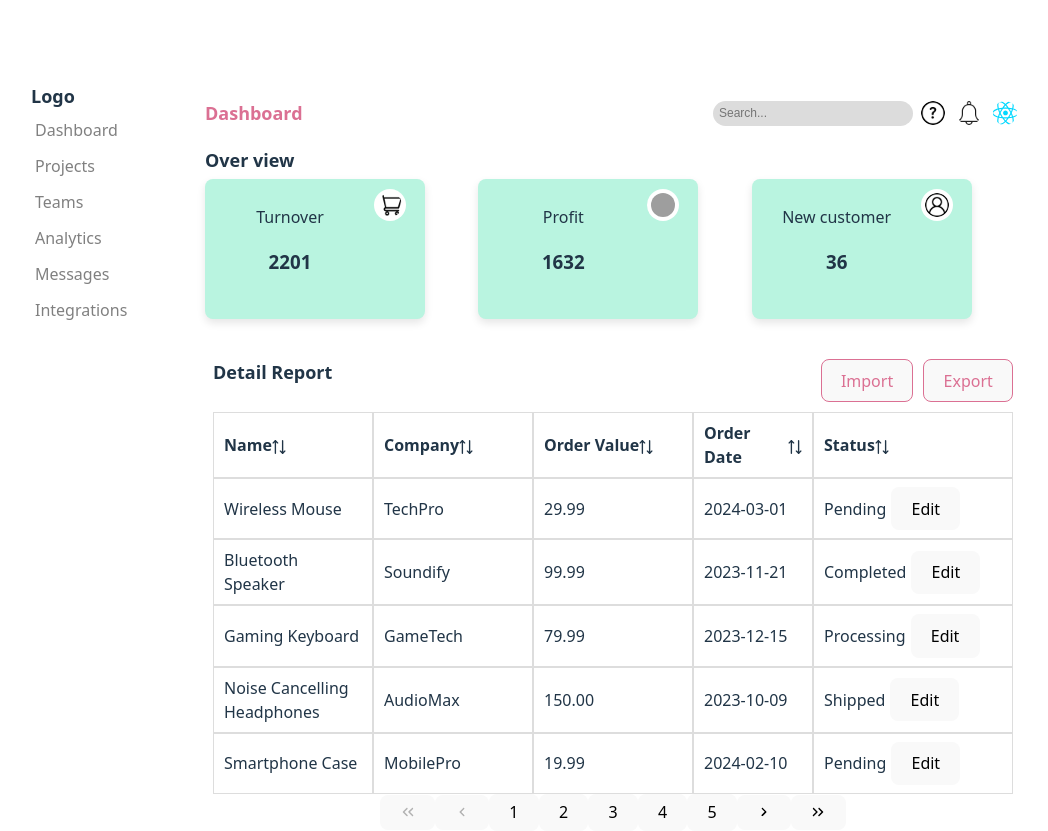
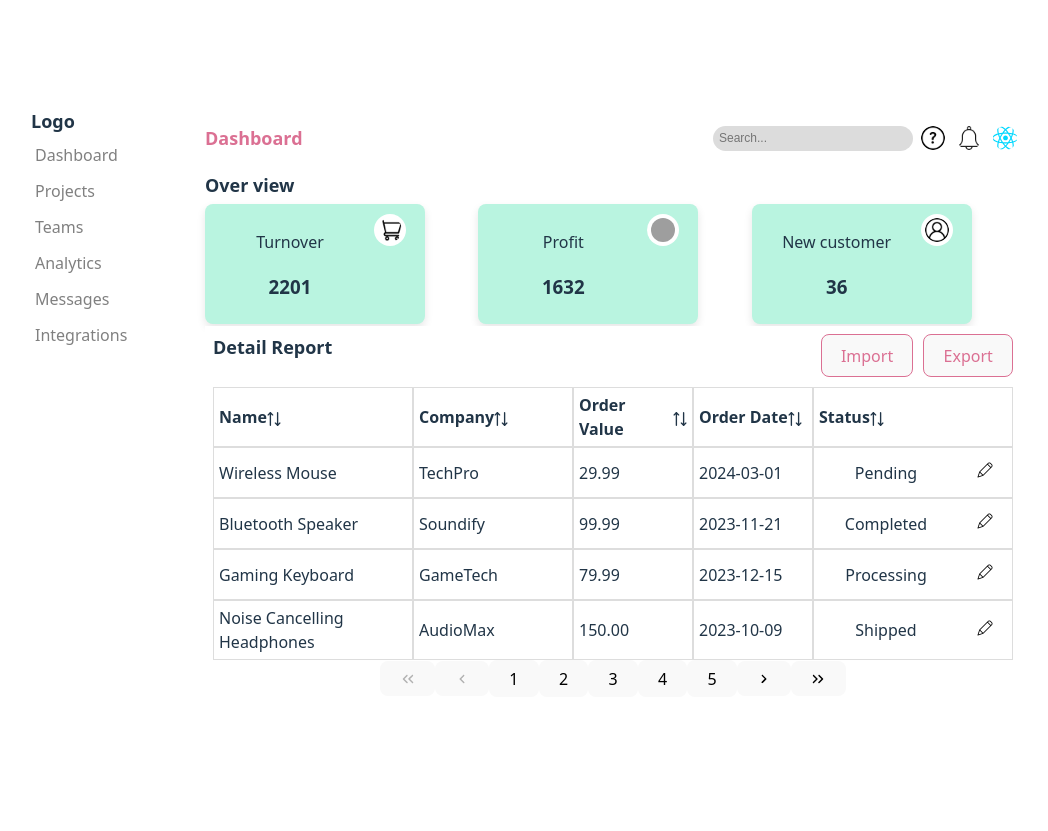
Before and after one commit to datt152/TranThanhDat_AppAdmin, a React (Vite) app: page / in a window 1280 px wide. Shown: the whole page, without its empty margins (114-1162 px from the left). After the commit the page ends 800 px from the top, so only its background shows below. Built offline with nearby package versions, Linux system fonts and the light colour scheme; grey boxes are pictures that could not be loaded.

Commit message:
commit click edit modal

```diff
--- a/package.json
+++ b/package.json
@@ -15,7 +15,8 @@
     "primeicons": "^7.0.0",
     "primereact": "^10.9.4",
     "react": "^19.0.0",
-    "react-dom": "^19.0.0"
+    "react-dom": "^19.0.0",
+    "react-modal": "^3.16.3"
   },
   "devDependencies": {
     "@eslint/js": "^9.21.0",
--- a/src/App.css
+++ b/src/App.css
@@ -1,18 +1,20 @@
 #root {
   max-width: 1000px;
   margin: 0 auto;
-  padding: 0.5rem; /* Giảm padding trong root từ 1rem xuống 0.5rem */
+  padding: 0.5rem;
   text-align: center;
 }
 
-.container {  display: grid;
+.container {
+  display: grid;
   grid-template-areas:
     "menu header"
     "menu items"
     "menu content";
   grid-template-columns: 1fr 3fr;
-  gap: 4px; /* Giảm gap từ 8px xuống 4px */
-  padding: 5px; /* Giảm padding từ 10px xuống 5px */
+  gap: 4px;
+  padding: 5px;
+  overflow: auto;
 
 
 }
@@ -22,7 +24,7 @@
   display: flex;
   justify-content: center;
   align-items: center;
-  height: 60px; /* Giảm chiều cao từ 80px xuống 60px */
+  height: 60px;
   text-align: center;
   color: palevioletred;
 }
@@ -32,7 +34,7 @@ h2 {
   margin: 0;
   text-align: left;
   justify-self: center;
-  font-size: 18px; /* Giảm kích thước chữ từ 20px xuống 18px */
+  font-size: 18px;
 }
 
 .container > div.menu {
@@ -41,10 +43,10 @@ h2 {
 }
 
 .menuItem {
-  margin-top: 4px; /* Giảm margin từ 8px xuống 4px */
+  margin-top: 4px;
   display: flex;
   flex-wrap: wrap;
-  gap: 4px; /* Giảm gap từ 8px xuống 4px */
+  gap: 4px;
 }
 
 .menuItem a {
@@ -52,7 +54,7 @@ h2 {
   text-align: left;
   color: grey;
   text-decoration: none;
-  padding: 4px; /* Giảm padding từ 8px xuống 4px */
+  padding: 4px;
   display: block;
   background-color: transparent;
   border-radius: 8px;
@@ -67,11 +69,11 @@ h2 {
   height: 350px;
   grid-area: content;
   background-color: white;
-  padding: 8px; /* Giảm padding từ 12px xuống 8px */
+  padding: 8px;
 }
 
 .items {
-  height: 200px;
+  height: 150px;
   grid-area: items;
   background-color: white;
 }
@@ -80,17 +82,18 @@ h2 {
   margin-top: 5px;
   display: grid;
   grid-template-columns: repeat(3, 1fr);
-  gap: 4px; /* Giảm gap từ 8px xuống 4px */
+  gap: 4px;
+
 }
 
 .card {
   background-color: #fff;
-  padding: 10px; /* Giảm padding từ 15px xuống 10px */
+  padding: 10px;
   border-radius: 8px;
   box-shadow: 0 4px 8px rgba(0, 0, 0, 0.1);
   text-align: center;
-  height: 120px; /* Giảm chiều cao từ 140px xuống 120px */
-  width: 200px; /* Giảm chiều rộng từ 230px xuống 200px */
+  height: 100px;
+  width: 200px;
   display: flex;
   background-color: rgb(185, 244, 224);
 }
@@ -98,29 +101,29 @@ h2 {
 .searchAndIcon {
   display: flex;
   align-items: center;
-  gap: 4px; /* Giảm gap từ 8px xuống 4px */
+  gap: 4px;
   justify-content: center;
 }
 
 #search {
-  width: 200px; /* Giảm chiều rộng từ 250px xuống 200px */
-  padding: 6px; /* Giảm padding từ 8px xuống 6px */
+  width: 200px;
+  padding: 6px;
   border: none;
   outline: none;
-  font-size: 12px; /* Giảm kích thước chữ từ 14px xuống 12px */
+  font-size: 12px;
   border-radius: 20px;
   box-sizing: border-box;
   transition: 0.3s;
   background-color: gainsboro;
-  height: 25px; /* Giảm chiều cao từ 30px xuống 25px */
+  height: 25px;
 }
 
 img {
-  width: 24px; /* Giảm kích thước từ 28px xuống 24px */
+  width: 24px;
   height: 24px;
   border-radius: 50%;
   background-color: white;
-  padding: 4px; /* Giảm padding từ 5px xuống 4px */
+  padding: 4px;
   object-fit: cover;
   cursor: pointer;
   transition: 0.3s;
@@ -130,10 +133,11 @@ img {
   width: 50%;
 }
 th, td {
-  padding: 8px 10px; /* Giảm padding từ 10px 12px xuống 8px 10px */
+  padding: 5px 5px;
   text-align: left;
   border: 1px solid #ddd;
 }
+
 .cardContent {
   width: 150px;
   height: 100%;
@@ -157,3 +161,37 @@ justify-content: flex-end;
   display: flex;
   margin-bottom: 10px;
 }
+.status-container {
+  display: flex;
+  justify-content: space-between;
+  align-items: center;
+}
+
+.status-text {
+  flex: 1;
+  text-align: center;
+}
+
+.edit-button {
+  margin-left: 10px;
+  padding: 5px 10px;
+  border: none;
+  color: palevioletred;
+  background-color: transparent;
+  border-radius: 5px;
+  cursor: pointer;
+  transition: 0.3s;
+}
+.edit-button img {
+  border-radius: 0%;
+}
+.Modal {
+  background-color: white;
+  padding: 20px;
+  border-radius: 8px;
+  width: 300px;
+  margin: auto;
+  margin-top: 150px;
+  text-align: center;
+  box-shadow: 1px 1px 2px black;
+}
--- a/src/App.jsx
+++ b/src/App.jsx
@@ -1,4 +1,5 @@
 import { useEffect } from "react";
+import Modal from "react-modal";
 import "./App.css";
 import bellIcon from "./assets/bell.png";
 import helpIcon from "./assets/question.png";
@@ -6,14 +7,23 @@ import avatar from "./assets/react.svg";
 import cartIcon from "./assets/shopping-cart.png";
 import userIcon from "./assets/user.png";
 import coinIcon from "./assets/coin.png";
+import editIcon from "./assets/pen.png";
 import { useState } from "react";
-import { DataTable } from 'primereact/datatable';
-import { Column } from 'primereact/column';
-
+import { DataTable } from "primereact/datatable";
+import { Column } from "primereact/column";
 
 function App() {
   const [totals, setTotals] = useState([]);
   const [customers, setCustomers] = useState([]);
+  const [isModalOpen, setIsModalOpen] = useState(false);
+  const [modalContent, setModalContent] = useState(null);
+
+  const openModal = (customer) => {
+    setModalContent(customer);
+    setIsModalOpen(true);
+  };
+  const closeModal = () => setIsModalOpen(false);
+
   useEffect(() => {
     fetch("/api/metrics.json")
       .then((response) => response.json())
@@ -34,7 +44,7 @@ function App() {
         ];
         setTotals(totalsData);
       });
-      fetch("/api/customers.json")
+    fetch("/api/customers.json")
       .then((response) => response.json())
       .then((data) => {
         setCustomers(data);
@@ -84,32 +94,80 @@ function App() {
         </div>
         <div className="content">
           <div className="contentTitle">
-          <h2>Detail Report</h2>
-          <div className="groupBtn">
-            <button>Import</button><button>Export</button>
+            <h2>Detail Report</h2>
+            <div className="groupBtn">
+              <button>Import</button>
+              <button>Export</button>
+            </div>
           </div>
-          </div>
-          <DataTable value={customers}  paginator rows={5} sortMode="multiple" tableStyle={{ minWidth: '50rem' }}>
-            <Column field="name" header="Name" sortable style={{ width: '20%' }} ></Column>
-            <Column field="company" header="Company" sortable style={{ width: '20%' }} ></Column>
-            <Column field="orderValue" header="Order Value" sortable style={{ width: '20%' }} ></Column>
-            <Column field="orderDate" header="Order Date" sortable style={{ width: '15%' }} ></Column>
+          <DataTable
+            value={customers}
+            paginator
+            rows={4}
+            sortMode="multiple"
+            tableStyle={{ minWidth: "50rem" }}
+          >
+            <Column
+              field="name"
+              header="Name"
+              sortable
+              style={{ width: "25%" }}
+            ></Column>
+            <Column
+              field="company"
+              header="Company"
+              sortable
+              style={{ width: "20%" }}
+            ></Column>
+            <Column
+              field="orderValue"
+              header="Order Value"
+              sortable
+              style={{ width: "15%" }}
+            ></Column>
+            <Column
+              field="orderDate"
+              header="Order Date"
+              sortable
+              style={{ width: "15%" }}
+            ></Column>
             <Column
               field="status"
               header="Status"
               sortable
-              style={{ width: '25%' }}
+              style={{ width: "25%" }}
               body={(rowData) => (
-                <div>
-                  <span style={{marginRight: "5px"}}>{rowData.status}</span>
-                  <button>Edit</button>
+                <div className="status-container">
+                  <div className="status-text">
+                    <span>{rowData.status}</span>
+                  </div>
+                  <button className="edit-button" onClick={() => openModal(rowData)}>
+                    <img src={editIcon} alt="" />
+                  </button>
                 </div>
               )}
             ></Column>
-
           </DataTable>
         </div>
       </div>
+      <Modal
+        isOpen={isModalOpen}
+        onRequestClose={closeModal}
+        contentLabel="Edit Customer Status"
+        className="Modal"
+      >
+        <h2>Edit Customer Status</h2>
+        {modalContent && (
+          <div>
+            <p><strong>Name:</strong> {modalContent.name}</p>
+            <p><strong>Company:</strong> {modalContent.company}</p>
+            <p><strong>Order Value:</strong> {modalContent.orderValue}</p>
+            <p><strong>Order Date:</strong> {modalContent.orderDate}</p>
+            <p><strong>Status:</strong> {modalContent.status}</p>
+            <button style={{backgroundColor: "red", color: "white"}} onClick={closeModal}>Close Modal</button>
+          </div>
+        )}
+      </Modal>
     </>
   );
 }
```
Also changed, not shown: src/assets/pen.png (added), 1 other file (tests, documents, lock files or other folders).
